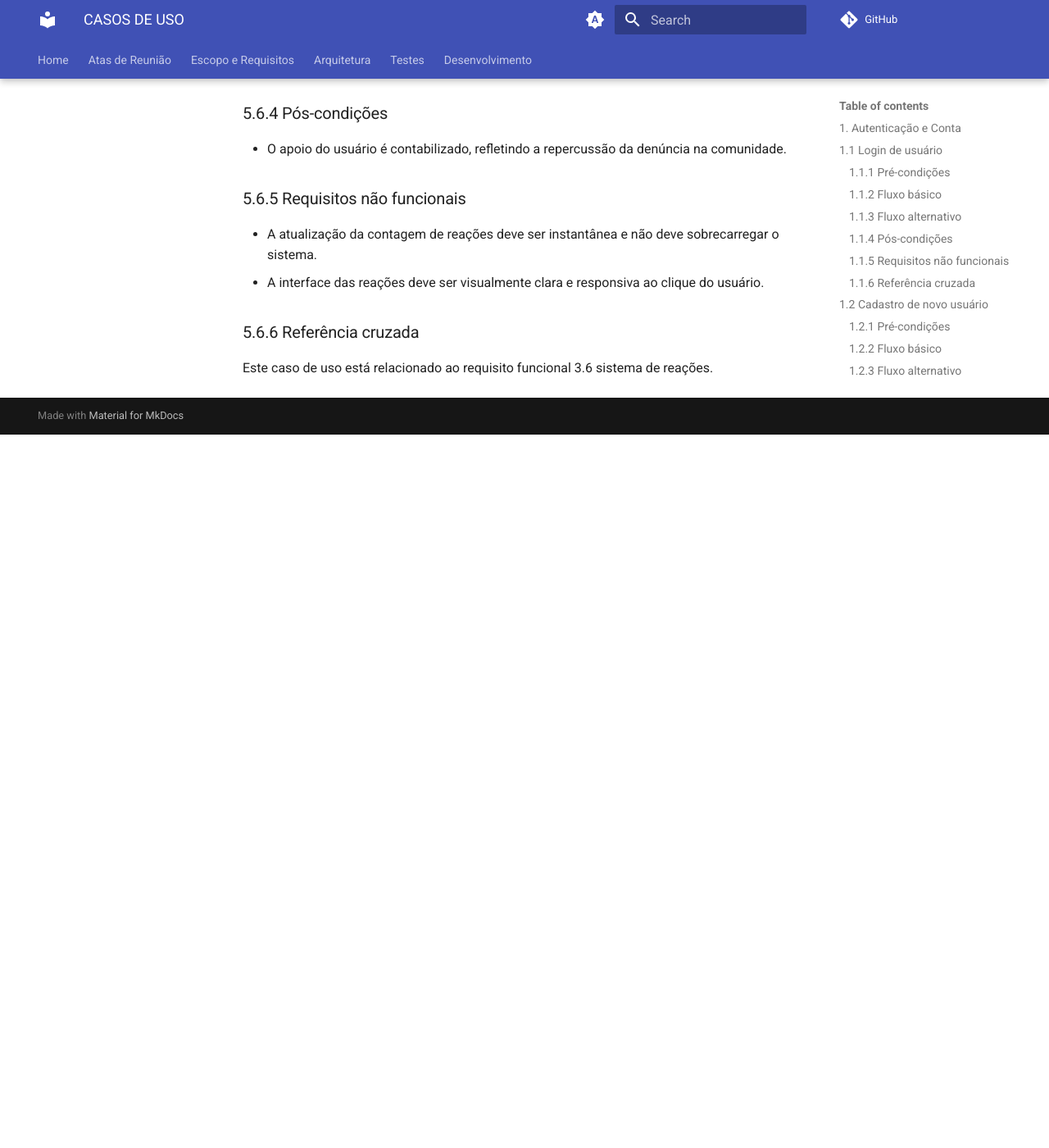
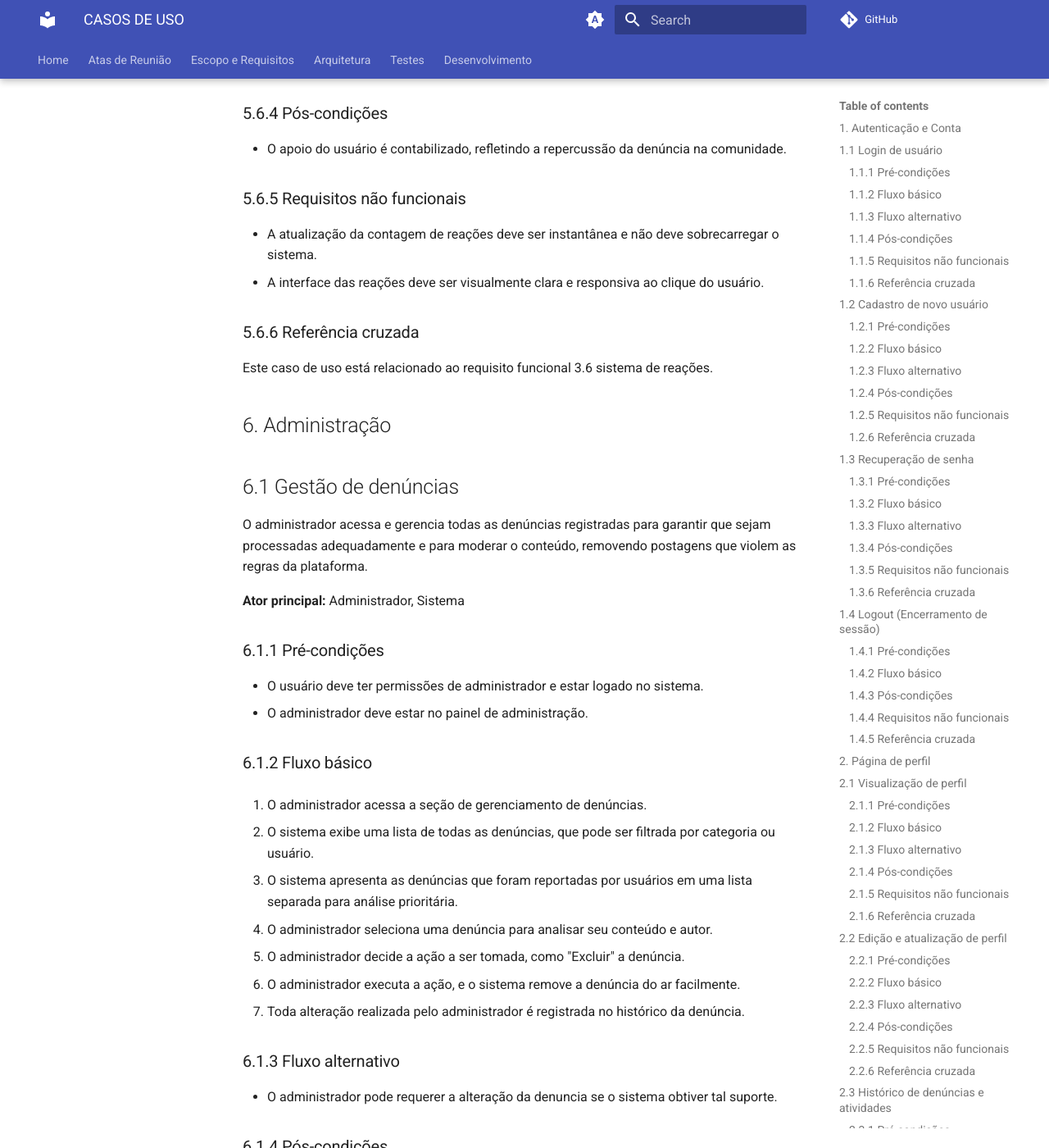
Before and after one commit to fga-eps-mds/2025.2-Valhalla-Docs, an MkDocs documentation site: the page built from docs/escopo-requisitos/Casos_de_uso.md, in a window 1280 px wide and 1400 px high, scrolled down 24258 px. Shown: the whole window at 82% size. Built offline with MkDocs 1.6.1 and Material for MkDocs 9.7.7, drawn with Linux system fonts in a browser that asks for light colours; comment, search, counter and statistics services are not loaded; before the commit the page ends 24788 px from its top, so only the background shows below that; some of the changed text lies outside the part shown.

Commit message:
doc - adiciona 20º caso de uso

```diff
--- a/docs/escopo-requisitos/Casos_de_uso.md
+++ b/docs/escopo-requisitos/Casos_de_uso.md
@@ -642,3 +642,38 @@ Um usuário que leu uma denúncia deseja reagir com "Apoiar" para expressar sua
 
 ### 5.6.6 Referência cruzada
 Este caso de uso está relacionado ao requisito funcional 3.6 sistema de reações.
+
+## 6. Administração
+
+## 6.1 Gestão de denúncias
+O administrador acessa e gerencia todas as denúncias registradas para garantir que sejam processadas adequadamente e para moderar o conteúdo, removendo postagens que violem as regras da plataforma.
+
+**Ator principal:** Administrador, Sistema
+
+### 6.1.1 Pré-condições
+- O usuário deve ter permissões de administrador e estar logado no sistema.
+- O administrador deve estar no painel de administração.
+
+### 6.1.2 Fluxo básico
+1. O administrador acessa a seção de gerenciamento de denúncias.
+
+2. O sistema exibe uma lista de todas as denúncias, que pode ser filtrada por categoria ou usuário.
+3. O sistema apresenta as denúncias que foram reportadas por usuários em uma lista separada para análise prioritária.
+4. O administrador seleciona uma denúncia para analisar seu conteúdo e autor.
+5. O administrador decide a ação a ser tomada, como "Excluir" a denúncia.
+6. O administrador executa a ação, e o sistema remove a denúncia do ar facilmente.
+7. Toda alteração realizada pelo administrador é registrada no histórico da denúncia.
+
+### 6.1.3 Fluxo alternativo
+- O administrador pode requerer a alteração da denuncia se o sistema obtiver tal suporte.
+
+### 6.1.4 Pós-condições
+- A denúncia é moderada (excluída ou atualizada), garantindo que a plataforma permaneça livre de abusos.
+- O histórico de moderação é atualizado para fins de auditoria.
+
+### 6.1.5 Requisitos não funcionais
+- A interface de gestão deve ser eficiente, permitindo que o administrador encontre e modere denúncias rapidamente.
+- As ações de exclusão devem ser seguras e registradas de forma confiável.
+
+### 6.1.6 Referência cruzada
+Este caso de uso está relacionado ao requisito funcional 3.7 gestão de denúncias.
```
